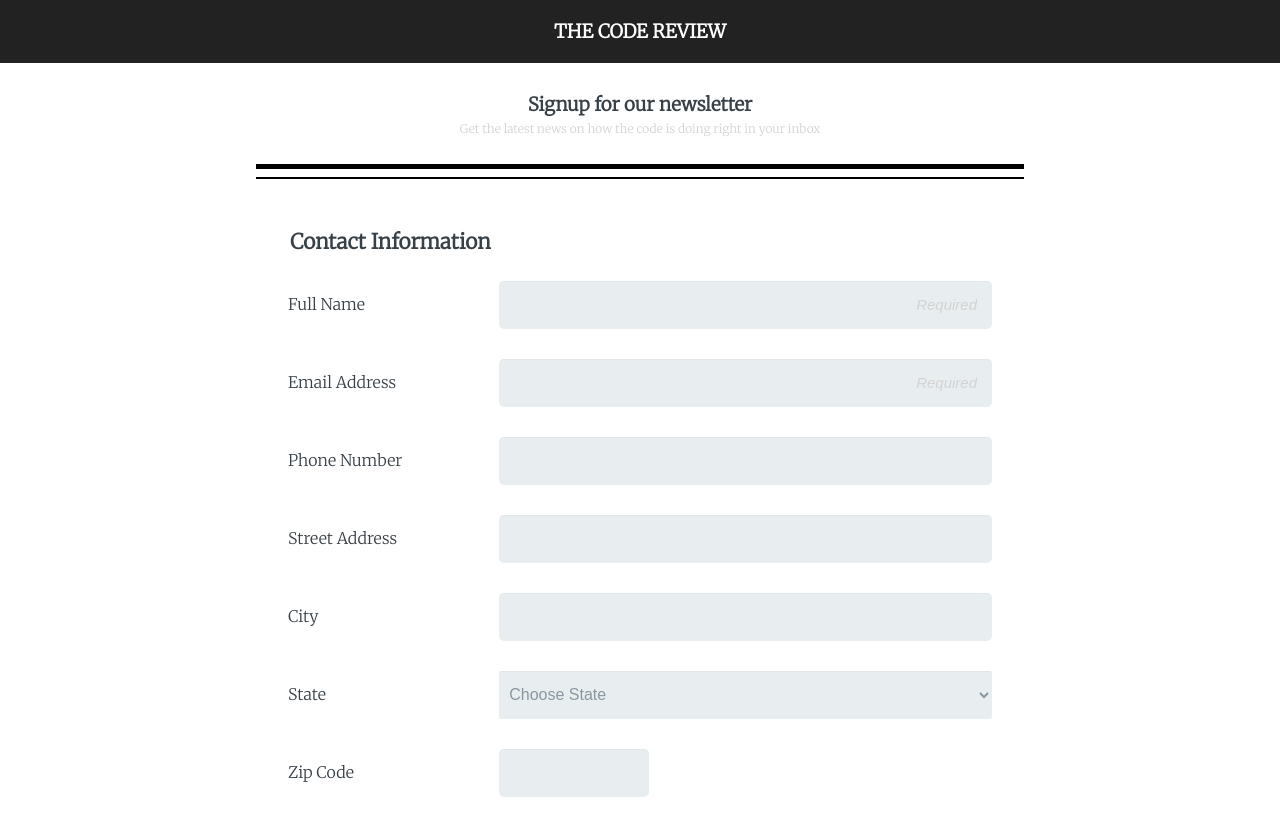
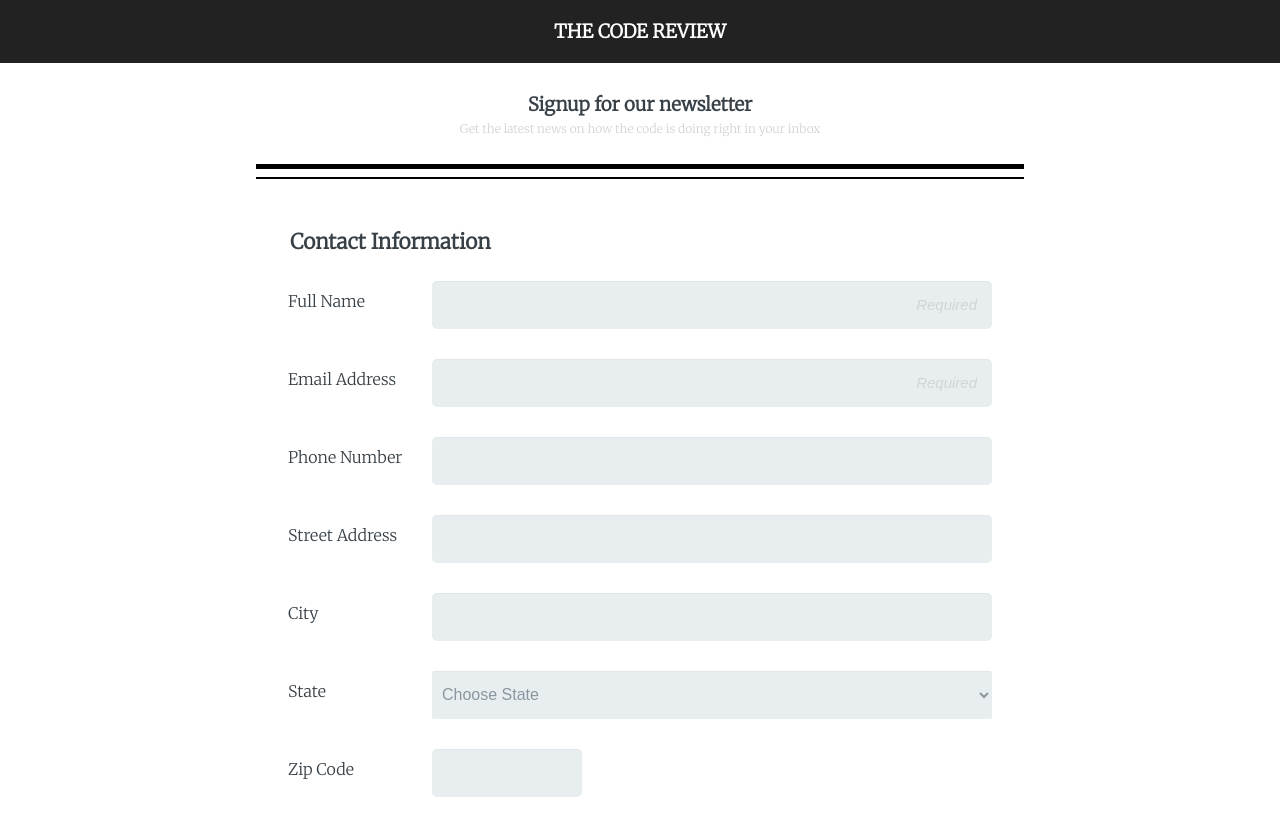
Before and after one commit to AnnaSinha33/responsive_registration_form_v1, a plain HTML site: page index.html in a window 1280 px wide. Shown: the top 830 px of the page. Drawn offline with Linux system fonts and the light colour scheme.

Commit message:
flex-box

```diff
--- a/index.html
+++ b/index.html
@@ -23,32 +23,26 @@
       <legend>Contact Information</legend>
       <div>
       <label for="name" class="leb">Full Name</label>
-      <span><input type="text" id="name" name="user_name" placeholder="Required">
-      </span>
+      <input type="text" id="name" name="user_name" placeholder="Required">
       </div>
       <div>
       <label for="mail" class="leb">Email Address</label>
-      <span><input type="email" id="mail" name="user_email" placeholder="Required">
-      </span>
+      <input type="email" id="mail" name="user_email" placeholder="Required">
       </div>
       <div>
       <label for="phone" class="leb">Phone Number</Label>
-      <span><input type="tel" id="phone" name="user_phone_number">
-      </span>
+      <input type="tel" id="phone" name="user_phone_number">
       </div>
       <div>
       <label for="address" class="leb">Street Address</label>
-      <span><input type="text" id="address" name="user_address">
-      </span>
+      <input type="text" id="address" name="user_address">
       </div>
       <div>
       <label for="city" class="leb">City</label>
-      <span><input type="text" id="city" name="user_city">
-      </span>
+      <input type="text" id="city" name="user_city">
       </div>
       <div>
       <label for="state" class="leb">State</label>
-      <span>
       <select id="state" name="user_state">
         <option selected>Choose State</option>
         <option value="Alaska">Alaska</option>
@@ -59,12 +53,10 @@
         <option value="Washington">Washington</option>
         <option value="California">California</option>
       </select>
-      </span>
       </div>
       <div>
       <label for="zip_code" class="leb">Zip Code</label>
-      <span><input type="text" id="zip_code" name="user_zip_code" class="zip-code">
-      </span>
+      <input type="text" id="zip_code" name="user_zip_code" class="zip-code">
       </div>
     </fieldset>
     </section>
@@ -73,15 +65,9 @@
       <fieldset>
         <legend>Newsletter</legend>
         <label>Select the newsletters you would like to receive</label><br>
-        <div class="div">
-        <input type="checkbox" id="HTML" value="HTML_news" name="news" class="checkbox"><label class=light for="HTML">HTML News</label><br>
-        </div>
-        <div class="div">
-        <input type="checkbox" id="CSS" value="CSS_news" name="news" class="checkbox"><label class=light for="CSS">CSS News</label><br>
-        </div>
-        <div class="div">
-        <input type="checkbox" id="Javascript" value="Javascript_news" name="news" class="checkbox"><label class=light for="Javascript">Javascript News</label>
-        </div>
+        <input type="checkbox" id="HTML" value="HTML_news" name="news"><label class=light for="HTML">HTML News</label><br>
+        <input type="checkbox" id="CSS" value="CSS_news" name="news"><label class=light for="CSS">CSS News</label><br>
+        <input type="checkbox" id="Javascript" value="Javascript_news" name="news"><label class=light for="Javascript">Javascript News</label>
       </fieldset>
       <fieldset>
         <label>Newsletter format</label>
--- a/styles.css
+++ b/styles.css
@@ -187,17 +187,16 @@ textarea {
   }
 
   div {
-  display: table;
-  width: 100%
+  display: flex;
+  flex-direction: row;
+  max-width: 100%;
   }
-  span {
-  display: table-cell;
-  width: 70%;
-  }
+
   .leb {
-  display: table-cell;
-  width: 1px;
-  white-space: nowrap;
+    flex-basis: 9rem;
+    flex-grow: 0;
+    flex-shrink: 0;
+    margin-top: 10px;
   }
 
   .hr1,
```
